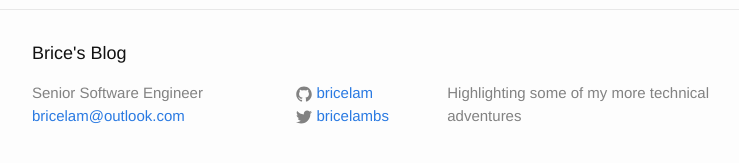
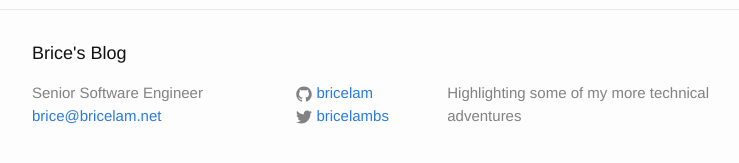
Before and after one commit to bricelam/bricelam.github.io, a Jekyll site: the page built from index.html, in a window 1280 px wide and 900 px high, scrolled down 4344 px. Shown: the part 713-876 px from the top of the window, without its empty margins (238-977 px from the left). Built offline with Jekyll 4.4.1, drawn with Linux system fonts in a browser that asks for light colours.

Commit message:
Update email

```diff
--- a/_config.yml
+++ b/_config.yml
@@ -7,7 +7,7 @@ disqus_shortname: bricelam
 google_analytics_tracking_id: UA-57792437-1
 author:
   name: Brice Lambson
-  email: bricelam@outlook.com
+  email: brice@bricelam.net
   title: Senior Software Engineer
   twitter: bricelambs
   github:  bricelam
```
